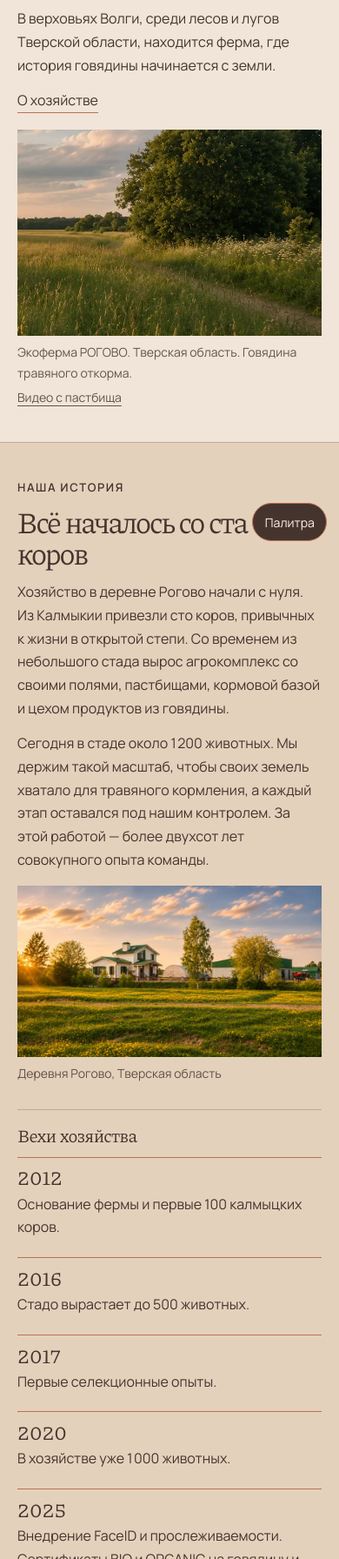
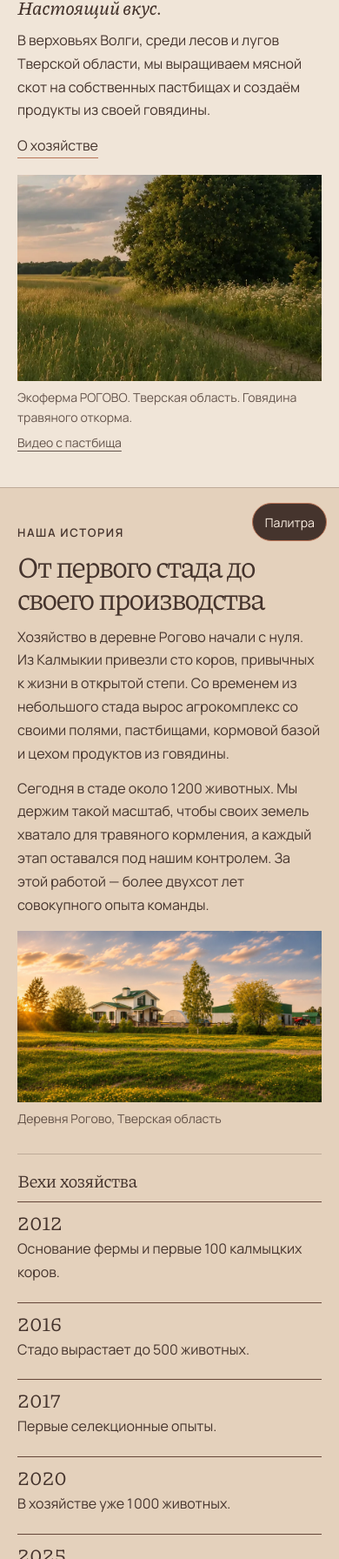
Before and after one commit to webforgeai88/rogovo, a plain HTML site: page index.html in a window 390 px wide. Shown: the part 208-2000 px from the top of the page at 87% size. Drawn offline with Linux system fonts and the light colour scheme.

Commit message:
Обновить заголовки, первый экран и анимации РОГОВО

```diff
--- a/index.html
+++ b/index.html
@@ -43,8 +43,8 @@
       <div class="hero-content">
         <p class="hero-place">Экоферма в верховьях Волги</p>
         <h1 id="title" class="wordmark">РОГОВО</h1>
-        <p class="hero-slogan">Вкус, у которого есть своя земля</p>
-        <p>В верховьях Волги, среди лесов и лугов Тверской области, находится ферма, где история говядины начинается с земли.</p>
+        <p class="hero-slogan">Своя земля. Своё стадо. Настоящий&nbsp;вкус.</p>
+        <p>В верховьях Волги, среди лесов и лугов Тверской области, мы выращиваем мясной скот на собственных пастбищах и создаём продукты из своей говядины.</p>
         <a class="text-link" href="#history">О хозяйстве</a>
       </div>
       <figure class="hero-scene">
@@ -60,7 +60,7 @@
       <div class="wrap story-layout" id="about" tabindex="-1">
         <div class="story-copy" data-reveal>
           <p class="editorial-label">НАША ИСТОРИЯ</p>
-          <h2 id="history-title">Всё началось со ста коров</h2>
+          <h2 id="history-title">От первого стада до своего производства</h2>
           <p>Хозяйство в деревне Рогово начали с нуля. Из Калмыкии привезли сто коров, привычных к жизни в открытой степи. Со временем из небольшого стада вырос агрокомплекс со своими полями, пастбищами, кормовой базой и цехом продуктов из говядины.</p>
           <p>Сегодня в стаде около 1 200 животных. Мы держим такой масштаб, чтобы своих земель хватало для травяного кормления, а каждый этап оставался под нашим контролем. За этой работой — более двухсот лет совокупного опыта команды.</p>
         </div>
@@ -87,7 +87,7 @@
         </figure>
         <div class="story-copy" data-reveal>
           <p class="editorial-label">НАША ЗЕМЛЯ</p>
-          <h2 id="land-title">Хорошее мясо начинается с травы</h2>
+          <h2 id="land-title">Хорошее мясо<br> начинается с травы</h2>
           <p>В верховьях Волги леса чередуются с лугами. Рогово находится вдали от крупных городов и промышленных центров, примерно в семидесяти километрах от истока Волги. Летом стадо кормится на лугах, а на зиму мы заготавливаем травяные корма на своих угодьях.</p>
           <p>Мы отказались от интенсивного зернового откорма: пшеницу, кукурузу и комбикорма для ускоренного откорма здесь не используют. Поля удобряем собственным навозом и высеваем культуры, которые помогают поддерживать плодородие почвы.</p>
         </div>
@@ -151,7 +151,7 @@
         <header class="product-header" data-reveal>
           <div>
             <p class="editorial-label">ГАСТРОНОМИЯ РОГОВО</p>
-            <h2 id="products-title">Вкус, который начинается на пастбище</h2>
+            <h2 id="products-title">От хорошего мяса<br> к любимым блюдам</h2>
           </div>
           <p>Характер мяса складывается из породы, возраста, условий выращивания и рациона. Травяной откорм даёт говядине узнаваемый аромат и чуть «дикий» вкус. Наряду с мраморностью, которую часто ценят в мясе зернового откорма, важны вкус и структура волокон.</p>
         </header>
--- a/main.js
+++ b/main.js
@@ -77,17 +77,50 @@ document.addEventListener('keydown', (event) => {
 
 matchMedia('(min-width: 761px)').addEventListener('change', () => setMenu(false));
 
-if ('IntersectionObserver' in window && matchMedia('(prefers-reduced-motion: no-preference)').matches) {
+const motionPreference = matchMedia('(prefers-reduced-motion: no-preference)');
+
+function revealHeading(heading) {
+  if (typeof heading.animate !== 'function') return false;
+  const lineHeight = Number.parseFloat(getComputedStyle(heading).lineHeight);
+  const height = heading.getBoundingClientRect().height;
+  if (!lineHeight || !height) return false;
+
+  // Reveal the rendered lines without inserting spans that could change wrapping.
+  const lines = Math.max(1, Math.round(height / lineHeight));
+  const frames = [{ clipPath: 'inset(-.15em -.2em 100% -.2em)', translate: '0 10px', offset: 0 }];
+  const pause = .04 / lines;
+  for (let line = 1; line <= lines; line++) {
+    const offset = line / lines;
+    const clipPath = `inset(-.15em -.2em ${line === lines ? '-.22em' : `${100 * (1 - offset)}%`} -.2em)`;
+    const frame = { clipPath, translate: `0 ${10 * (1 - offset)}px` };
+    if (line < lines) frames.push({ ...frame, offset: offset - pause });
+    frames.push({ ...frame, offset });
+  }
+  const effect = heading.animate(frames, { duration: 300 + 85 * lines, easing: 'ease-out' });
+  const stop = (event) => { if (!event.matches) effect.cancel(); };
+  motionPreference.addEventListener('change', stop);
+  const cleanup = () => motionPreference.removeEventListener('change', stop);
+  effect.addEventListener('finish', cleanup, { once: true });
+  effect.addEventListener('cancel', cleanup, { once: true });
+  return true;
+}
+
+if ('IntersectionObserver' in window && motionPreference.matches) {
   const observer = new IntersectionObserver((entries) => {
     for (const entry of entries) {
       if (!entry.isIntersecting) continue;
-      entry.target.classList.add('revealed');
-      observer.unobserve(entry.target);
+      const element = entry.target;
+      observer.unobserve(element);
+      if (!motionPreference.matches) continue;
+      if (element.matches('h2') && revealHeading(element)) continue;
+      element.classList.add('revealed');
     }
   }, { threshold: 0.08 });
 
   document.querySelectorAll([
-    '[data-reveal] > :is(h2, h3, p, div)',
+    '.story h2',
+    '[data-reveal] > :is(h3, p)',
+    '.product-header .editorial-label',
     '.story figure:not(.herd-film)',
     '.editorial-timeline h3',
     '.editorial-timeline li',
@@ -95,6 +128,8 @@ if ('IntersectionObserver' in window && matchMedia('(prefers-reduced-motion: no-
     '.editorial-stories .article-copy',
     '.food-story .article-copy',
     '.food-notes p',
-    '.footer-main > div',
+    '.footer-main h2',
+    '.footer-main .article-copy',
+    '.footer-main address',
   ].join(',')).forEach((element) => observer.observe(element));
 }
--- a/style.css
+++ b/style.css
@@ -235,6 +235,9 @@ figcaption { margin-top: .45rem; }
 }
 .story-photo img, .production-photo img { width: 100%; }
 .land-layout { grid-template-columns: minmax(0, 1.3fr) minmax(0, .85fr); }
+@media (min-width: 761px) {
+  #land-title { font-size: clamp(1.7rem, 3.55vw, 3.2rem); }
+}
 .land-photo img { aspect-ratio: 2.1; object-fit: cover; object-position: center 60%; }
 
 .herd-layout {
@@ -309,15 +312,47 @@ address { font-style: normal; }
 }
 
 @media (prefers-reduced-motion: no-preference) {
+  .hero-frame img { animation: field-drift 13s ease-in-out; }
   .hero-content h1, .hero-slogan, .hero-content > p:not(.hero-place, .hero-slogan) {
-    animation: hero-arrival .55s ease-out var(--arrival-delay, 0ms) both;
+    animation: hero-arrival .66s ease-out var(--arrival-delay, 0ms) both;
   }
-  .hero-slogan { --arrival-delay: 80ms; }
-  .hero-content > p:not(.hero-place, .hero-slogan) { --arrival-delay: 160ms; }
-  .revealed:not(.editorial-timeline li) { animation: editorial-reveal .42s ease-out both; }
-  .editorial-timeline .revealed time { animation: editorial-reveal .36s ease-out var(--date-delay, 0ms) both; }
+  .hero-slogan { --arrival-delay: 105ms; }
+  .hero-content > p:not(.hero-place, .hero-slogan) { --arrival-delay: 210ms; }
+  .revealed:not(figure, .editorial-timeline li) { animation: editorial-reveal .46s ease-out; }
+  .story figure.revealed img { animation: photo-reveal .66s cubic-bezier(.2,.65,.3,1) backwards; }
+  .story figure.revealed figcaption { animation: editorial-reveal .44s ease-out 80ms backwards; }
+  .editorial-timeline li { position: relative; }
+  .editorial-timeline li.revealed::before {
+    content: "";
+    position: absolute;
+    inset: -1px 0 auto;
+    height: 1px;
+    background: currentColor;
+    transform-origin: left;
+    animation: timeline-progress .44s ease-out var(--date-delay, 0ms) both;
+  }
+  .editorial-timeline .revealed time { animation: date-highlight .6s ease-out var(--date-delay, 0ms) both; }
+  .theme-picker[open] .theme-options,
+  .menu[aria-expanded="true"] + nav { animation: menu-arrival .18s ease-out; }
+  .theme-picker summary { transition: background-color .2s ease, border-color .2s ease; }
+  .theme-options button { transition: background-color .2s ease; }
+  .theme-picker[open] summary, .theme-picker summary:focus-visible {
+    background-color: color-mix(in srgb, var(--header-bg) 88%, var(--sand));
+  }
+  @keyframes field-drift { 0%, 100% { transform: scale(1); } 56% { transform: scale(1.04); } }
   @keyframes hero-arrival { from { opacity: .4; translate: 0 8px; } to { opacity: 1; translate: 0 0; } }
   @keyframes editorial-reveal { from { opacity: .6; translate: 0 14px; } to { opacity: 1; translate: 0 0; } }
+  @keyframes photo-reveal {
+    from { opacity: .45; clip-path: inset(0 0 26%); transform: scale(.985); translate: 0 12px; }
+    to { opacity: 1; clip-path: inset(0); transform: scale(1); translate: 0 0; }
+  }
+  @keyframes timeline-progress { from { opacity: .35; scale: 0 1; } to { opacity: .72; scale: 1 1; } }
+  @keyframes date-highlight {
+    0% { opacity: .62; translate: 0 8px; }
+    48% { opacity: 1; text-shadow: 0 0 11px var(--sand); }
+    100% { opacity: 1; translate: 0 0; text-shadow: none; }
+  }
+  @keyframes menu-arrival { from { opacity: .67; translate: 0 5px; } to { opacity: 1; translate: 0 0; } }
 }
 
 @media (min-width: 761px) and (prefers-reduced-motion: no-preference) {
@@ -327,6 +362,10 @@ address { font-style: normal; }
   .editorial-timeline li:nth-child(5) { --date-delay: 220ms; }
 }
 
+@media (min-width: 961px) and (prefers-reduced-motion: no-preference) {
+  .editorial-timeline li.revealed:not(:last-child)::before { right: -1.2rem; }
+}
+
 @media (hover: hover) and (pointer: fine) and (prefers-reduced-motion: no-preference) {
   .hero-frame img, .story figure img { clip-path: inset(0); transition: scale .45s ease, clip-path .45s ease; }
   .hero-frame:hover img, .story figure:hover img {
@@ -334,8 +373,9 @@ address { font-style: normal; }
     /* Inset offsets the scale so the photo stays inside its original frame. */
     clip-path: inset(1.22%);
   }
-  .food-story { transition: translate .25s ease; }
-  .food-story:hover { translate: 0 -3px; }
+  .food-story { transition: translate .32s ease; }
+  .food-story:hover { translate: 0 -4px; }
+  .theme-picker summary:hover { border-color: var(--header-ink); }
   :is(.masthead nav, main, footer) a { transition: color .22s ease, text-decoration-color .22s ease, border-color .22s ease; }
   :is(.masthead nav, main, footer) a:hover {
     color: color-mix(in srgb, currentColor 85%, var(--sand));
```
